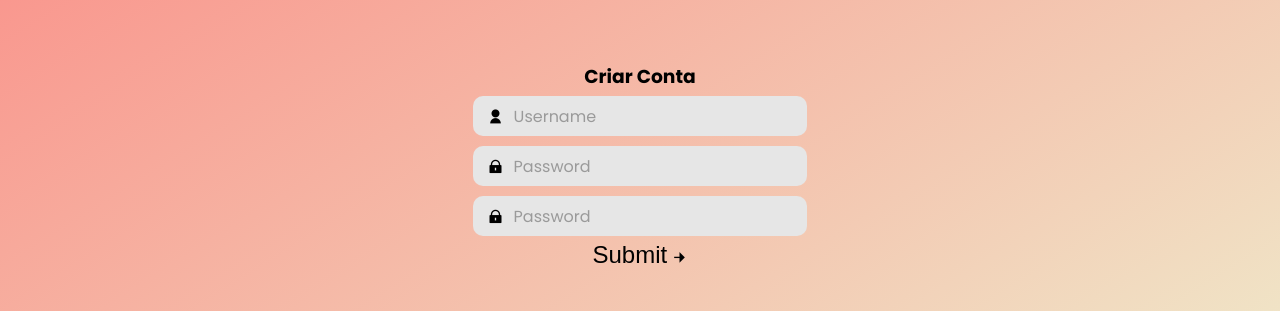
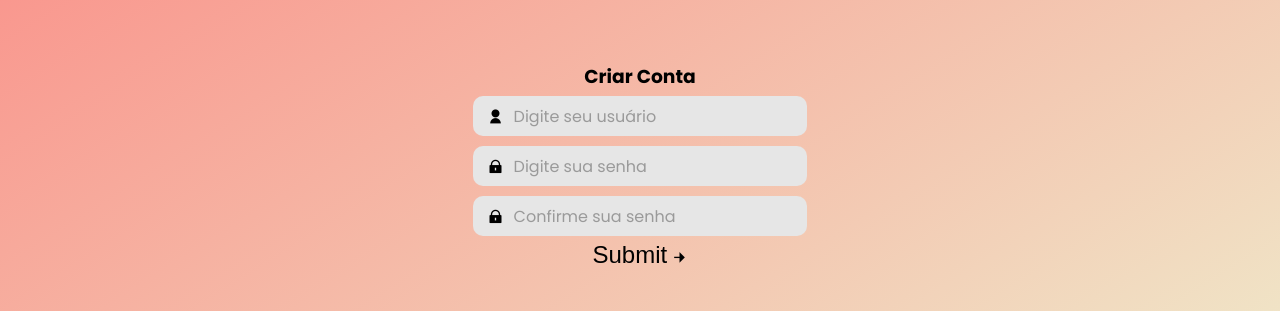
Before and after one commit to joelgxp/Projeto_Django_FeedBack, a Django app: page /accounts/signup/ in a window 1280 px wide. Shown: the part 234-545 px from the top of the page. Run offline with Django 5.2, Linux system fonts and the light colour scheme; some libraries are stand-ins or nearby versions.

Commit message:
Update criar_conta.html

```diff
--- a/projeto/templates/criar_conta.html
+++ b/projeto/templates/criar_conta.html
@@ -22,15 +22,15 @@
 
             <div class="text-input">
                 <i class="ri-user-fill"></i>
-                <input type="text" name="username" id="usuario" placeholder="Username">
+                <input type="text" name="username" id="usuario" placeholder="Digite seu usuário">
             </div>
             <div class="text-input">
                 <i class="ri-lock-fill"></i>
-                <input type="password" name="senha" id="senha" placeholder="Password">
+                <input type="password" name="senha" id="senha" placeholder="Digite sua senha">
             </div>
             <div class="text-input">
                 <i class="ri-lock-fill"></i>
-                <input type="password" name="senha_confirmar" id="senha_confirmar" placeholder="Password">
+                <input type="password" name="senha_confirmar" id="senha_confirmar" placeholder="Confirme sua senha">
             </div>
             <div class="create">
                 <input class="btn" type="submit">
```
